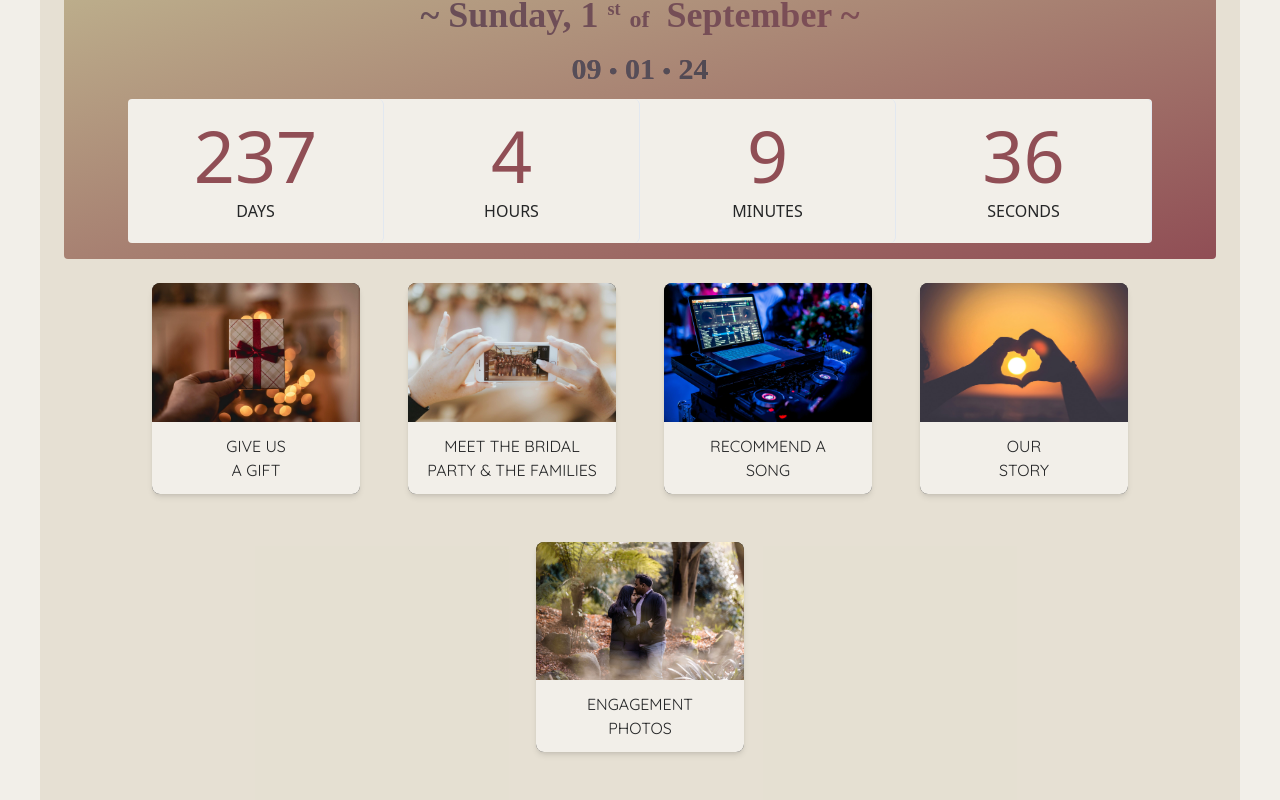
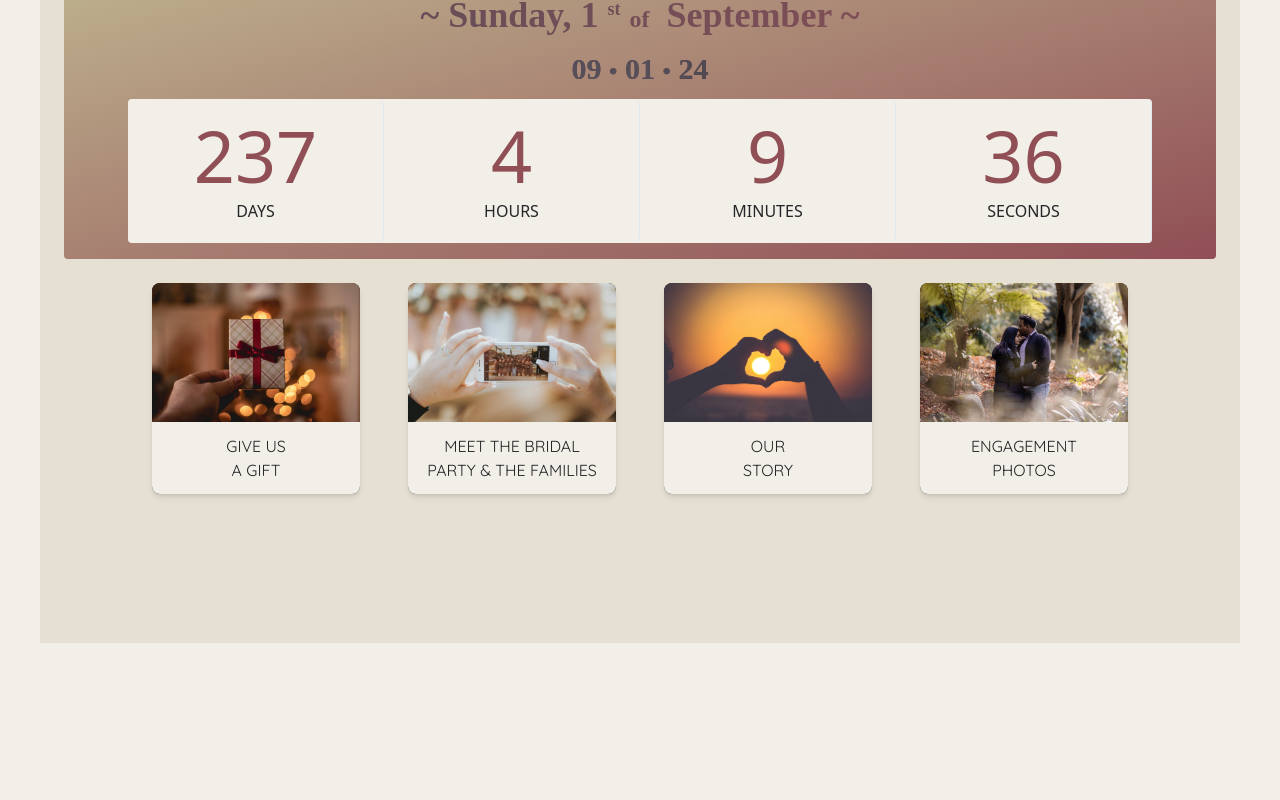
Before and after one commit to hammyyawmagorp/wedding-site-ha, a React (Vite) app: page /whub in a window 1280 px wide. Shown: the part 725-1525 px from the top of the page. After the commit the page ends 1368 px from the top, so only its background shows below. Built offline with nearby package versions, Linux system fonts and the light colour scheme; no server answers; sample sign-in values are in the browser's storage; a web font is replaced by a local one; what tailwindcss-animated would draw is missing.

Commit message:
updated jsx

```diff
--- a/src/components/the-hub/TheHub.jsx
+++ b/src/components/the-hub/TheHub.jsx
@@ -112,6 +112,7 @@ const TheHub = () => {
                 Meet the Bridal Party & The Families
               </button>
             </div>
+            {isVisible && (
               <div className="flex flex-col w-full m-6 overflow-hidden transition-transform rounded-lg shadow-md bg-weddingblack sm:w-52 hover:scale-110">
                 <img
                   onClick={launchSongs}
@@ -127,6 +128,7 @@ const TheHub = () => {
                   Recommend a <br></br>Song
                 </button>
               </div>
+            )}
             {isVisible && (
               <div className="flex flex-col w-full m-6 overflow-hidden transition-transform rounded-lg shadow-md bg-weddingblack sm:w-52 hover:scale-110">
                 <img
```
Lines whose indentation alone changed are shown as unchanged.
